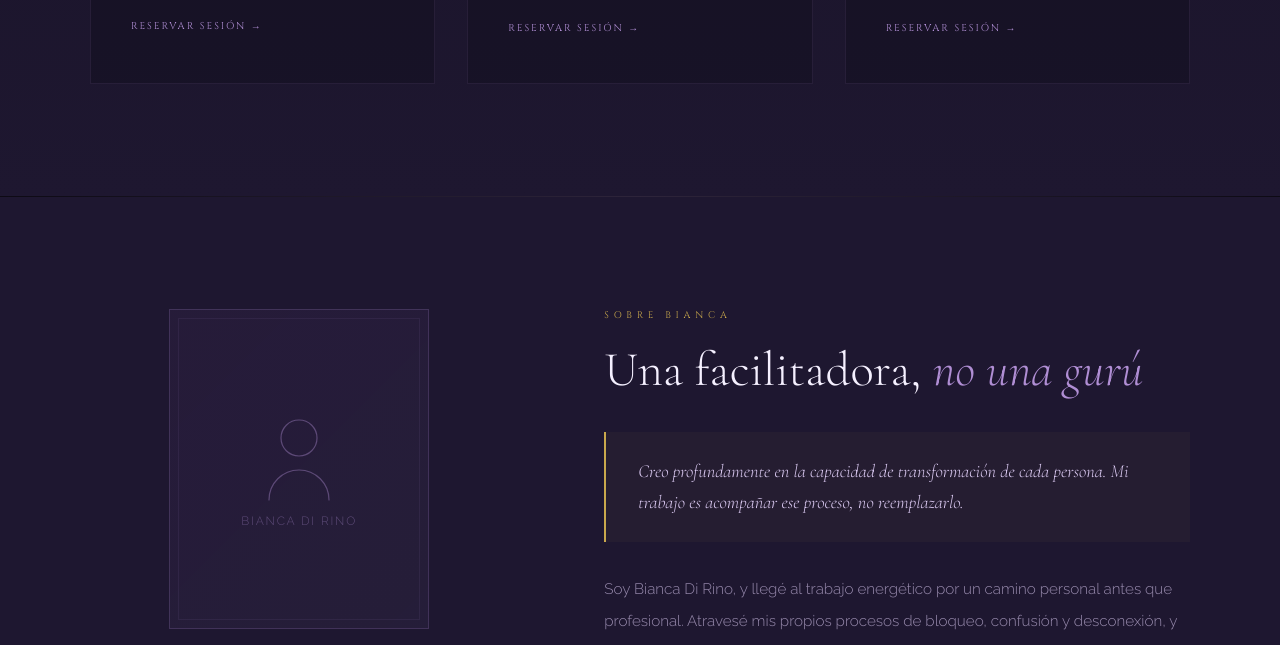
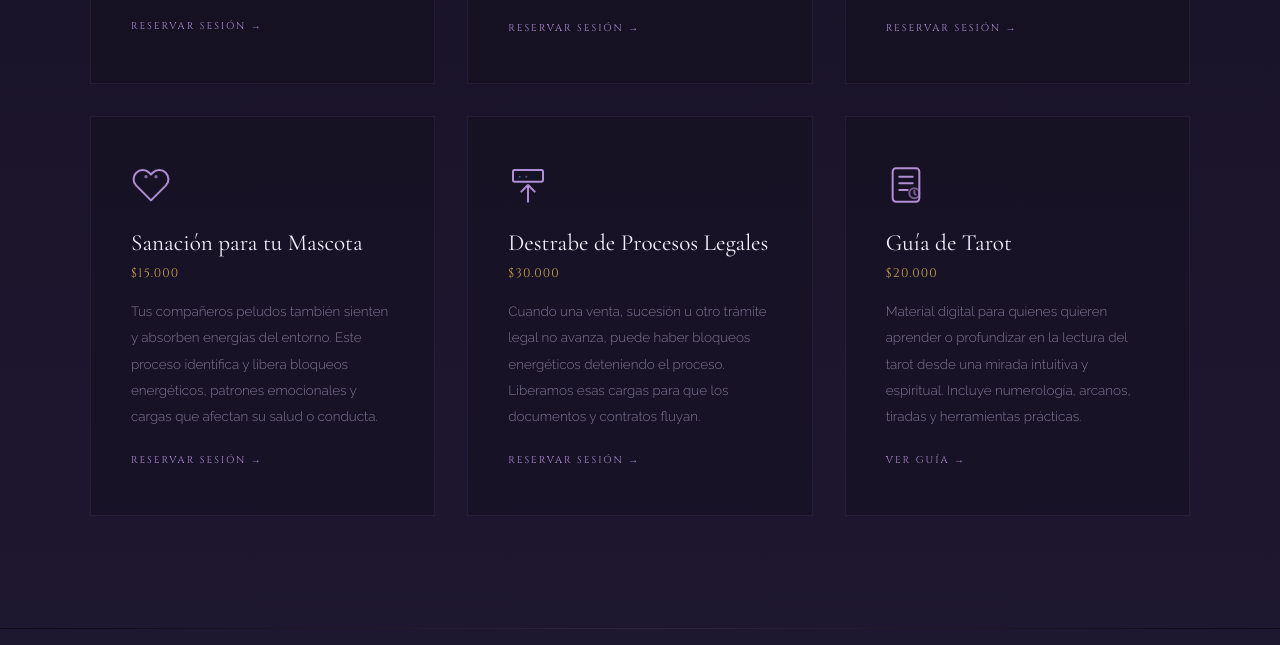
Before and after one commit to Soultransmutacion/Soul, a plain HTML site: page index.html in a window 1280 px wide. Shown: the part 4035-4680 px from the top of the page. Drawn offline with nearby package versions, Linux system fonts and the light colour scheme.

Commit message:
Agregar servicios completos (mascotas, legales, tarot) y foto real de Bianca

```diff
--- a/index.html
+++ b/index.html
@@ -1024,6 +1024,30 @@ footer {
         <span class="how-arrow">Reservar sesión &rarr;</span>
       </a>
 
+    <a href="https://soul145.mitiendanube.com/productos/sanacion-energetica-para-tu-mascota/" target="_blank" class="how-card reveal">
+      <svg class="how-icon-svg" viewBox="0 0 24 24" fill="none" stroke="currentColor" stroke-width="1.2" stroke-linecap="round" stroke-linejoin="round"><path d="M20.84 4.61a5.5 5.5 0 0 0-7.78 0L12 5.67l-1.06-1.06a5.5 5.5 0 0 0-7.78 7.78l1.06 1.06L12 21.23l7.78-7.78 1.06-1.06a5.5 5.5 0 0 0 0-7.78z"/><circle cx="9" cy="7" r="1" fill="currentColor" stroke="none" opacity="0.7"/><circle cx="15" cy="7" r="1" fill="currentColor" stroke="none" opacity="0.7"/></svg>
+      <span class="how-name">Sanación para tu Mascota</span>
+      <span class="how-price">$15.000</span>
+      <p class="how-desc">Tus compañeros peludos también sienten y absorben energías del entorno. Este proceso identifica y libera bloqueos energéticos, patrones emocionales y cargas que afectan su salud o conducta.</p>
+      <span class="how-arrow">Reservar sesión &rarr;</span>
+    </a>
+
+    <a href="https://soul145.mitiendanube.com/productos/limpieza-energetica-para-acelerar-procesos-legales/" target="_blank" class="how-card reveal">
+      <svg class="how-icon-svg" viewBox="0 0 24 24" fill="none" stroke="currentColor" stroke-width="1.2" stroke-linecap="round" stroke-linejoin="round"><path d="M12 22V12M12 12l-4 4M12 12l4 4"/><rect x="3" y="3" width="18" height="7" rx="1"/><path d="M7 7h.01M11 7h.01" opacity="0.5"/></svg>
+      <span class="how-name">Destrabe de Procesos Legales</span>
+      <span class="how-price">$30.000</span>
+      <p class="how-desc">Cuando una venta, sucesión u otro trámite legal no avanza, puede haber bloqueos energéticos deteniendo el proceso. Liberamos esas cargas para que los documentos y contratos fluyan.</p>
+      <span class="how-arrow">Reservar sesión &rarr;</span>
+    </a>
+
+    <a href="https://soul145.mitiendanube.com/productos/guia-de-tarot/" target="_blank" class="how-card reveal">
+      <svg class="how-icon-svg" viewBox="0 0 24 24" fill="none" stroke="currentColor" stroke-width="1.2" stroke-linecap="round" stroke-linejoin="round"><rect x="4" y="2" width="16" height="20" rx="2"/><line x1="8" y1="7" x2="16" y2="7"/><line x1="8" y1="11" x2="16" y2="11"/><line x1="8" y1="15" x2="13" y2="15"/><circle cx="17" cy="17" r="3" stroke="currentColor" opacity="0.6"/><path d="M17 15.5v1.5l.75.75" opacity="0.6"/></svg>
+      <span class="how-name">Guía de Tarot</span>
+      <span class="how-price">$20.000</span>
+      <p class="how-desc">Material digital para quienes quieren aprender o profundizar en la lectura del tarot desde una mirada intuitiva y espiritual. Incluye numerología, arcanos, tiradas y herramientas prácticas.</p>
+      <span class="how-arrow">Ver guía &rarr;</span>
+    </a>
+
     </div>
   </div>
 </section>
@@ -1036,10 +1060,7 @@ footer {
     <div class="bianca-grid">
       <div class="bianca-visual reveal">
         <div class="bianca-frame">
-          <div class="bianca-placeholder">
-            <svg viewBox="0 0 80 100" fill="none" xmlns="http://www.w3.org/2000/svg" style="width:80px;height:100px;opacity:0.4;"><circle cx="40" cy="28" r="18" stroke="#b08ed4" stroke-width="1.2"/><path d="M10 90c0-16.6 13.4-30 30-30s30 13.4 30 30" stroke="#b08ed4" stroke-width="1.2" stroke-linecap="round"/></svg>
-            <p>Bianca Di Rino</p>
-          </div>
+          <img src="https://dcdn-us.mitiendanube.com/stores/006/039/762/themes/morelia/2-slide-1762856995643-2160046921-76d715709f65b73a9038a9878eba44041762857005-1920-1920.webp" alt="Bianca Di Rino" style="width:100%;height:100%;object-fit:cover;object-position:center top;" />
         </div>
         <span class="bianca-signature">Bianca Di Rino</span>
       </div>
```
